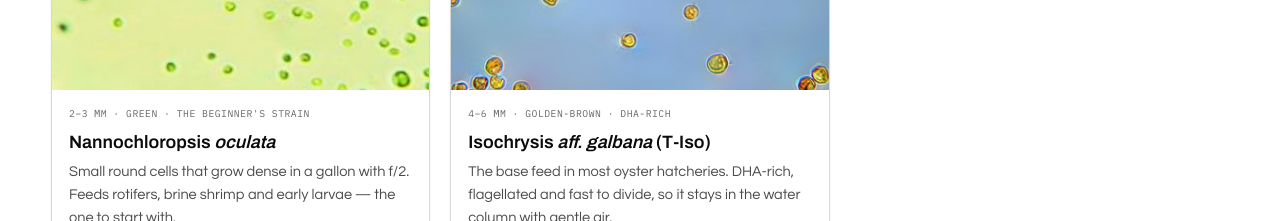
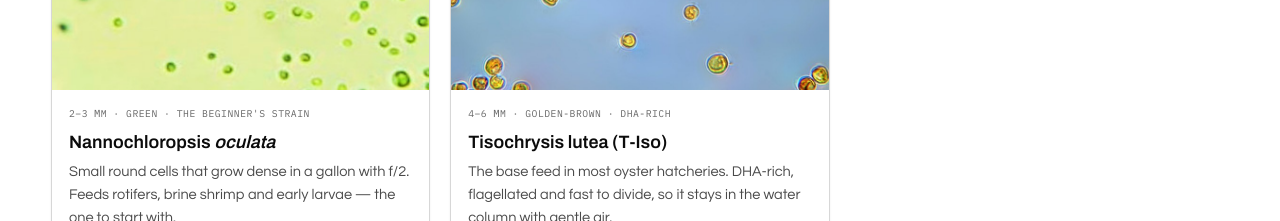
Before and after one commit to cameronorr2011-beep/website-store, a plain HTML site: page index.html in a window 1280 px wide. Shown: the part 1260-1481 px from the top of the page. Drawn offline with Linux system fonts and the light colour scheme.

Commit message:
fix(store): use the current Tisochrysis lutea name on the card and dialog
The product card and the detail dialog still showed the old Isochrysis aff. galbana synonym while the hero, kit dropdown and structured data said Tisochrysis lutea.

Generated with Codebuff

Co-Authored-By: Codebuff <noreply@codebuff.com>

```diff
--- a/index.html
+++ b/index.html
@@ -243,7 +243,7 @@
           </button>
           <div class="prod__body">
             <p class="prod__meta">4–6 µm · golden-brown · DHA-rich</p>
-            <h3><button type="button" class="prod__name" data-strain-open="tiso">Isochrysis <i>aff. galbana</i> (T-Iso)</button></h3>
+            <h3><button type="button" class="prod__name" data-strain-open="tiso">Tisochrysis lutea (T-Iso)</button></h3>
             <p class="prod__desc">The base feed in most oyster hatcheries. DHA-rich, flagellated and fast to divide, so it stays in the water column with gentle air.</p>
             <button type="button" class="prod__more" data-strain-open="tiso">What it feeds · full detail</button>
             <div class="prod__opts">
@@ -542,7 +542,7 @@
     <header class="strain-modal__head">
       <div>
         <p class="eyebrow">Strain detail · golden-brown</p>
-        <h2 id="strain-tiso-title">Isochrysis <i>aff. galbana</i> (T-Iso)</h2>
+        <h2 id="strain-tiso-title">Tisochrysis lutea (T-Iso)</h2>
       </div>
       <button type="button" class="strain-modal__close" data-strain-close aria-label="Close T-Iso detail">×</button>
     </header>
```
